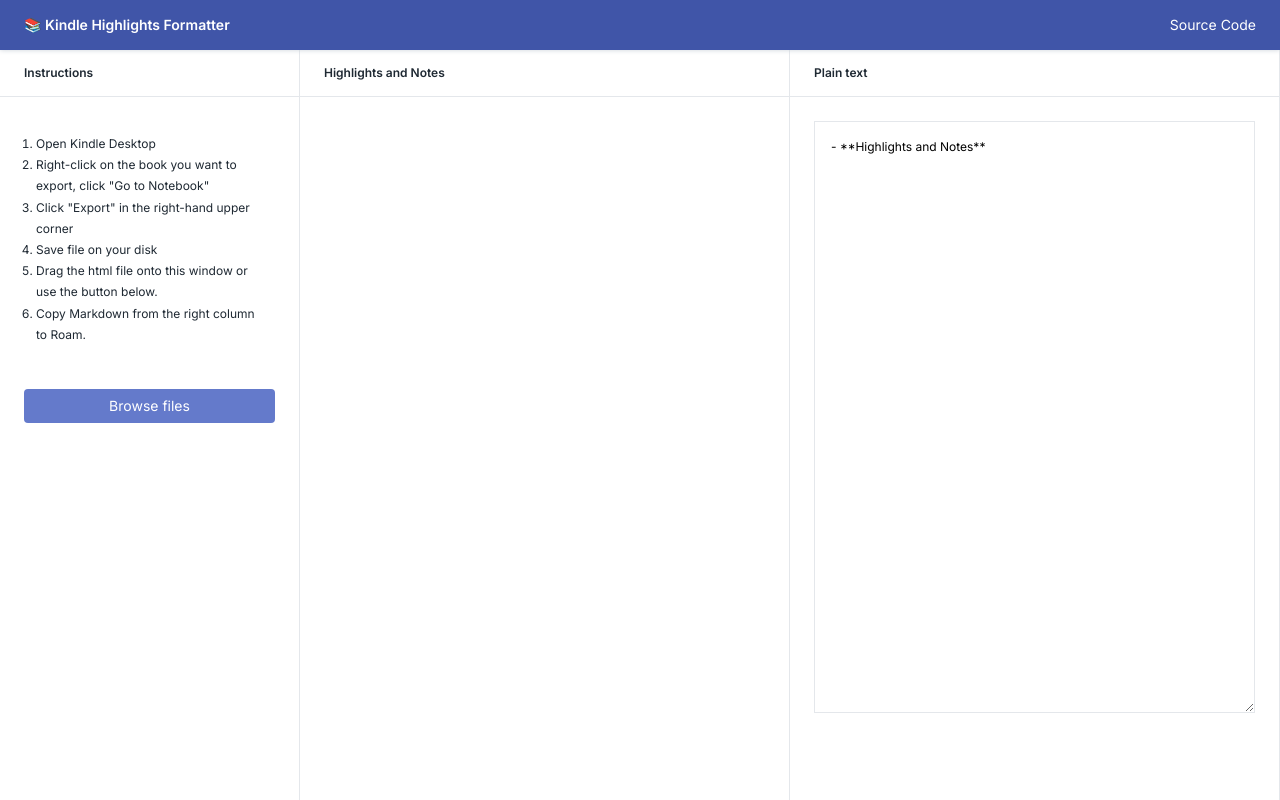
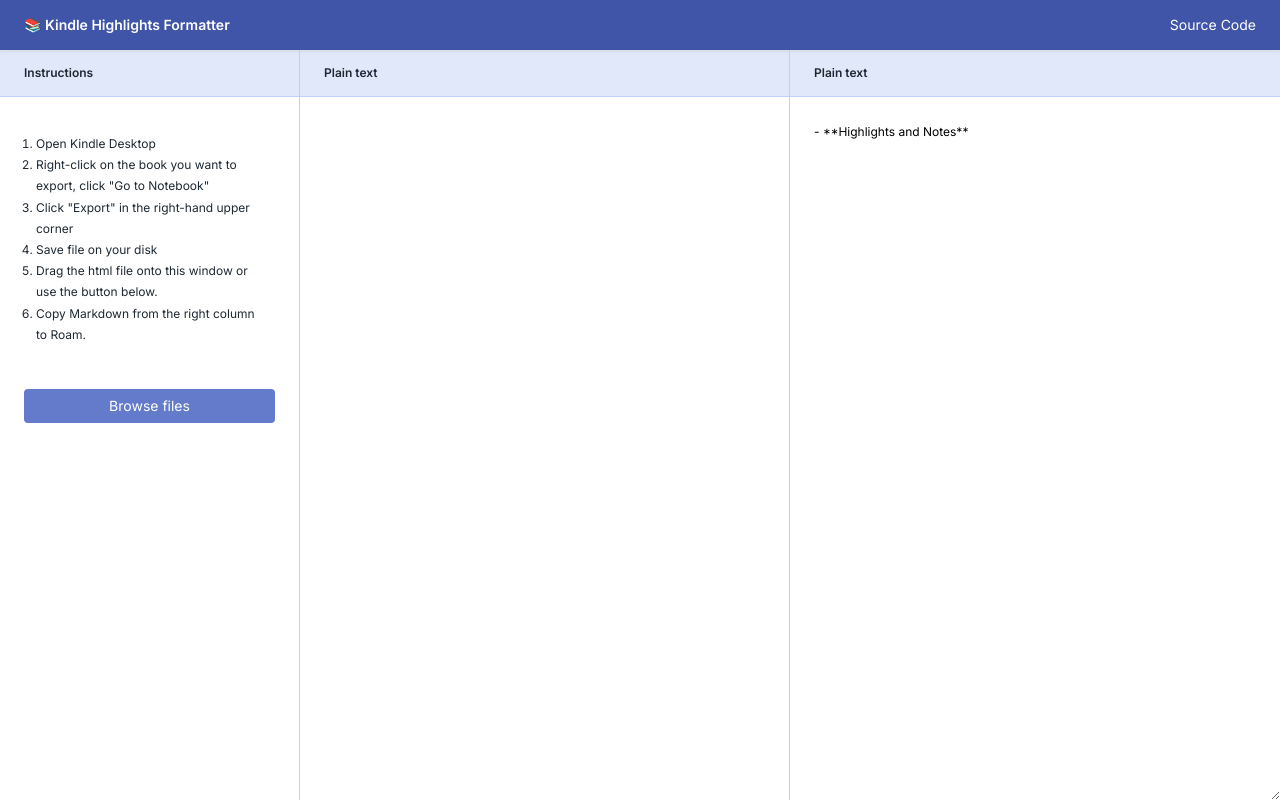
Before and after one commit to pch/kindle-formatter, a Next.js app: page / in a window 1280 px wide. Built offline with nearby package versions, Linux system fonts and the light colour scheme.

Commit message:
CSS tweaks (columns, margins, scrollbars)

```diff
--- a/components/BooksApp/BookAppStyles.js
+++ b/components/BooksApp/BookAppStyles.js
@@ -9,7 +9,7 @@
   margin: 0 auto;
 
   display: grid;
-  grid-template-areas: "books highlights export";
+  grid-template-areas: "instructions highlights export";
   grid-template-columns: minmax(150px, 300px) minmax(200px, 1fr) minmax(
       300px,
       1fr
@@ -17,33 +17,30 @@
   grid-template-rows: 1fr;
 
   font-size: var(--text-xs);
-
-  position: relative;
 `;
 
-export const BooksArea = styled.div`
-  grid-area: books;
-  height: calc(100vh - var(--header-height));
-  overflow-y: auto;
-  -ms-overflow-style: -ms-autohiding-scrollbar;
-  position: relative;
+const Area = styled.div`
+  overflow: hidden;
+  display: flex;
+  flex-direction: column;
+
+  & > * {
+    width: 100%;
+  }
+`;
+
+export const InstructionsArea = styled(Area)`
+  grid-area: instructions;
   border-right: 1px var(--border-color) solid;
 `;
 
-export const HighlightsArea = styled.div`
+export const HighlightsArea = styled(Area)`
   grid-area: highlights;
   border-right: 1px var(--border-color) solid;
-  overflow-y: auto;
-  -ms-overflow-style: -ms-autohiding-scrollbar;
-  position: relative;
 `;
 
-export const ExportArea = styled.div`
-  border-right: 1px var(--border-color) solid;
-  overflow-y: auto;
-  -ms-overflow-style: -ms-autohiding-scrollbar;
+export const ExportArea = styled(Area)`
   grid-area: export;
-  position: relative;
 `;
 
 export const AreaTitle = styled.div`
@@ -51,8 +48,13 @@
   border-bottom: 1px var(--border-color) solid;
   text-align: left;
   padding: var(--spacing-md) var(--spacing-lg);
-  position: sticky;
-  top: 0;
-  background: var(--background-color);
+  background: var(--light-indigo-1);
   z-index: 100;
 `;
+
+export const AreaContent = styled.div`
+  overflow-y: auto;
+  -ms-overflow-style: -ms-autohiding-scrollbar;
+  position: relative;
+  flex: 1;
+`;
--- a/components/BooksApp/BooksApp.js
+++ b/components/BooksApp/BooksApp.js
@@ -3,16 +3,10 @@
 import { Highlights } from "./Highlights";
 import { Export } from "./Export";
 import Dropzone from "./Dropzone";
-import {
-  BookAppWrapper,
-  BooksArea,
-  ExportArea,
-  HighlightsArea,
-  AreaTitle,
-} from "./BookAppStyles";
+import { BookAppWrapper } from "./BookAppStyles";
 import { parseHighlights } from "lib/services";
 
-const emptyBook = { title: null, authors: "", sections: [] };
+const emptyBook = { title: "", authors: "", sections: [] };
 
 export const BooksApp = () => {
   const [book, setBook] = useState(emptyBook);
@@ -36,21 +30,9 @@
       disallowedFileTypeMsg="Only HTML files are allowed"
     >
       <BookAppWrapper>
-        <BooksArea>
-          <AreaTitle>Instructions</AreaTitle>
-
-          <Instructions onFile={handleFile} />
-        </BooksArea>
-
-        <HighlightsArea>
-          <AreaTitle>Highlights and Notes</AreaTitle>
-          <Highlights data={book} />
-        </HighlightsArea>
-
-        <ExportArea>
-          <AreaTitle>Plain text</AreaTitle>
-          <Export data={book} />
-        </ExportArea>
+        <Instructions onFile={handleFile} />
+        <Highlights book={book} />
+        <Export book={book} />
       </BookAppWrapper>
     </Dropzone>
   );
--- a/components/BooksApp/Export.js
+++ b/components/BooksApp/Export.js
@@ -1,35 +1,31 @@
-import React, { useState, useEffect } from "react";
+import React from "react";
 import styled from "styled-components";
+import { ExportArea, AreaTitle, AreaContent } from "./BookAppStyles";
 import { bookToMarkdown } from "lib/services";
-
-const ExportWrapper = styled.div`
-  position: relative;
-  height: 80vh;
-`;
 
 const TextArea = styled.textarea`
   display: block;
   position: absolute;
-  left: var(--spacing-lg);
-  right: var(--spacing-lg);
-  top: var(--spacing-lg);
-  bottom: var(--spacing-lg);
-  width: calc(100% - var(--spacing-lg) - var(--spacing-lg));
-  border: 1px var(--border-color) solid;
-  padding: var(--spacing-md);
+  left: 0;
+  right: 0;
+  top: 0;
+  bottom: 0;
+  width: 100%;
+  padding: var(--spacing-lg);
   line-height: var(--line-height);
+  border: none;
+  outline: none;
 `;
 
-export const Export = ({ data }) => {
-  const [markdown, setMarkdown] = useState("");
-
-  useEffect(() => {
-    setMarkdown(bookToMarkdown(data));
-  }, [data]);
+export const Export = ({ book }) => {
+  const markdown = bookToMarkdown(book);
 
   return (
-    <ExportWrapper>
-      <TextArea defaultValue={markdown}></TextArea>
-    </ExportWrapper>
+    <ExportArea>
+      <AreaTitle>Plain text</AreaTitle>
+      <AreaContent>
+        <TextArea readOnly value={markdown}></TextArea>
+      </AreaContent>
+    </ExportArea>
   );
 };
--- a/components/BooksApp/Highlights.js
+++ b/components/BooksApp/Highlights.js
@@ -1,25 +1,38 @@
-import React, { useState, useEffect } from "react";
+import React from "react";
 import styled from "styled-components";
+import { HighlightsArea, AreaTitle, AreaContent } from "./BookAppStyles";
 
 const HighlightsWrapper = styled.div`
   padding: var(--spacing-lg) var(--spacing-lg);
 `;
 
-const BookHeading = styled.div``;
+const BookHeading = styled.div`
+  margin-bottom: var(--spacing-2xl);
+`;
 
-const BookTitle = styled.h1``;
-const BookAuthors = styled.div``;
+const BookTitle = styled.h1`
+  margin: 0;
+  font-size: var(--text-xl);
+`;
+const BookAuthors = styled.div`
+  margin-top: var(--spacing-sm);
+`;
 
 const Section = styled.div`
   margin-bottom: var(--spacing-2xl);
 `;
 const SectionTitle = styled.h2`
-  margin-top: var(--spacing-md);
+  margin: 0;
+  font-size: var(--text-lg);
+  position: sticky;
+  top: 0;
+  background: var(--background-color);
+  padding: var(--spacing-md) 0;
 `;
 const HighlightsList = styled.div``;
 
 const Highlight = styled.div`
-  margin-top: var(--spacing-md);
+  margin-bottom: var(--spacing-lg);
 `;
 const HighlightContent = styled.p`
   margin-bottom: 0;
@@ -33,11 +46,7 @@
   }
 `;
 
-export const Highlights = ({ data }) => {
-  const [book, setBook] = useState(data);
-
-  useEffect(() => setBook(data), [data]);
-
+export const Highlights = ({ book }) => {
   const bookNotes = book.sections.map((section, i) => {
     const highlights = section.highlights.map((highlight, i) => {
       return (
@@ -61,6 +70,9 @@
   });
 
   return (
+    <HighlightsArea>
+      <AreaTitle>Plain text</AreaTitle>
+      <AreaContent>
         <HighlightsWrapper>
           <BookHeading>
             <BookTitle>{book.title}</BookTitle>
@@ -69,5 +81,7 @@
 
           <HighlightsList>{bookNotes}</HighlightsList>
         </HighlightsWrapper>
+      </AreaContent>
+    </HighlightsArea>
   );
 };
--- a/components/BooksApp/Instructions.js
+++ b/components/BooksApp/Instructions.js
@@ -1,6 +1,7 @@
 import React from "react";
 import styled from "styled-components";
 import { PrimaryButton } from "components/Button";
+import { InstructionsArea, AreaTitle, AreaContent } from "./BookAppStyles";
 
 const InstructionsSection = styled.div`
   padding: var(--spacing-lg);
@@ -26,6 +27,10 @@
   };
 
   return (
+    <InstructionsArea>
+      <AreaTitle>Instructions</AreaTitle>
+
+      <AreaContent>
         <InstructionsSection>
           <ol>
             <li>Open Kindle Desktop</li>
@@ -34,7 +39,9 @@
             </li>
             <li>Click "Export" in the right-hand upper corner</li>
             <li>Save file on your disk</li>
-        <li>Drag the html file onto this window or use the button below.</li>
+            <li>
+              Drag the html file onto this window or use the button below.
+            </li>
             <li>Copy Markdown from the right column to Roam.</li>
           </ol>
 
@@ -48,5 +55,7 @@
             <PrimaryButton>Browse files</PrimaryButton>
           </label>
         </InstructionsSection>
+      </AreaContent>
+    </InstructionsArea>
   );
 };
--- a/components/Layout/GlobalStyles.js
+++ b/components/Layout/GlobalStyles.js
@@ -66,9 +66,9 @@
     --link-color: var(--indigo-1);
     --base-font-size: var(--text-md);
     --border-radius: 4px;
-    --border-color: var(--light-grey-2);
+    --border-color: var(--light-indigo-2);
     --box-shadow: 0 1px 5px rgba(0, 0, 0, .2);
-    --line-height: 1.5;
+    --line-height: 1.77;
 
     --button-bg: var(--light-indigo-5);
     --button-bg-hover: var(--light-indigo-4);
```
Lines whose indentation alone changed are shown as unchanged.
